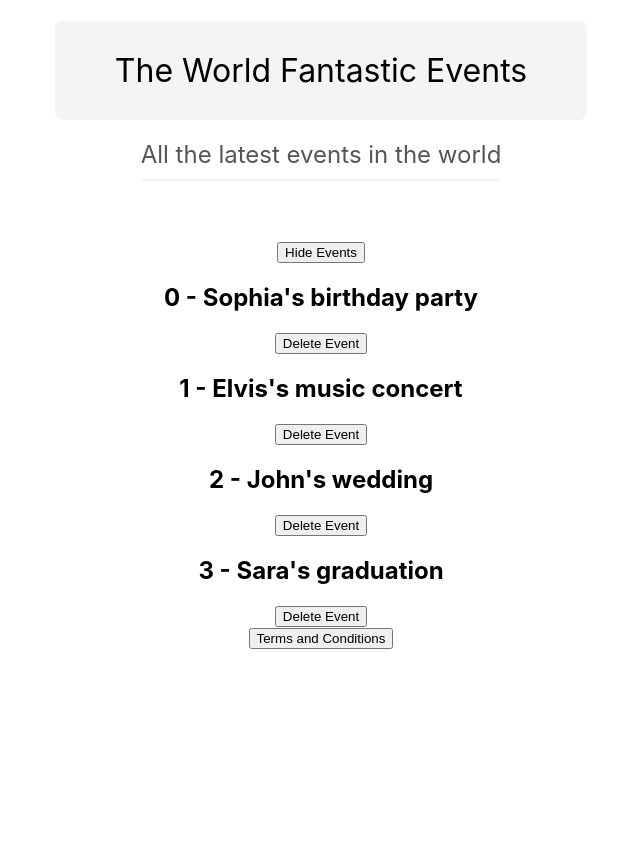
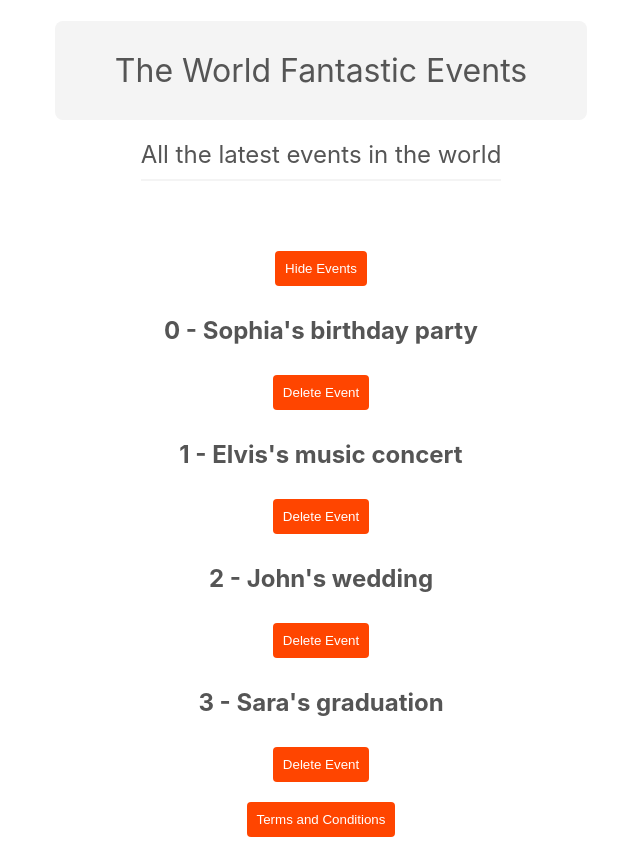
Before and after one commit to siomarapantarotto/react-playground, a React (Create React App) app: page / in a window 1280 px wide. Shown: the whole page, without its empty margins (319-959 px from the left). Before the commit the page ends 800 px from the top, so only its background shows below. Built offline with nearby package versions, Linux system fonts and the light colour scheme.

Commit message:
Improving and using global stylesheet

```diff
--- a/src/index.css
+++ b/src/index.css
@@ -12,6 +12,20 @@ body {
 code {
   font-family: source-code-pro, Menlo, Monaco, Consolas, 'Courier New',
     monospace;
+}
+
+p, h1, h2 {
+  color: #555;
+}
+
+button {
+  background: #ff4500;
+  color: #fff;
+  padding: 10px;
+  border: 0;
+  border-radius: 4px;
+  margin: 10px auto;
+  cursor: pointer;
 }
 
 .title {
```
